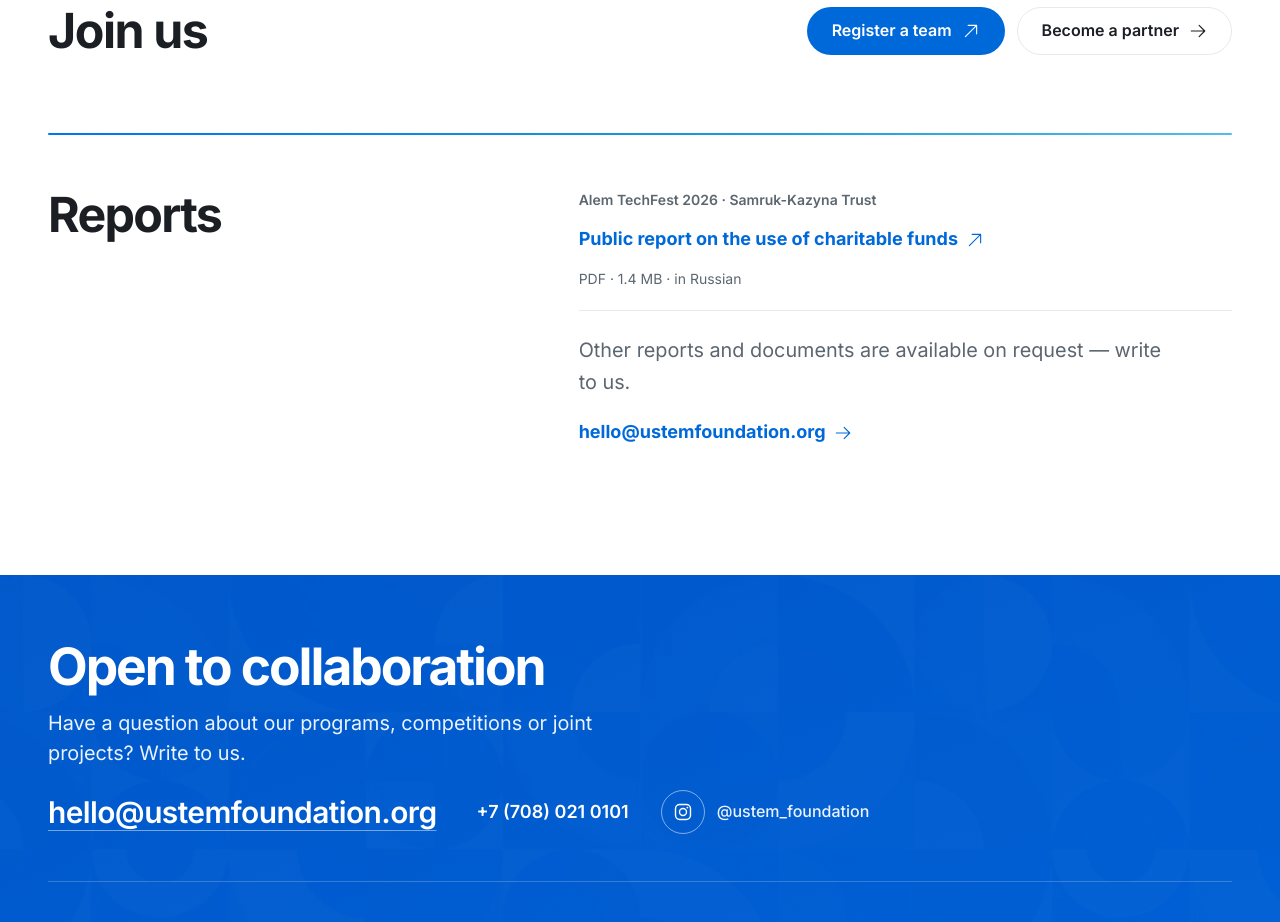
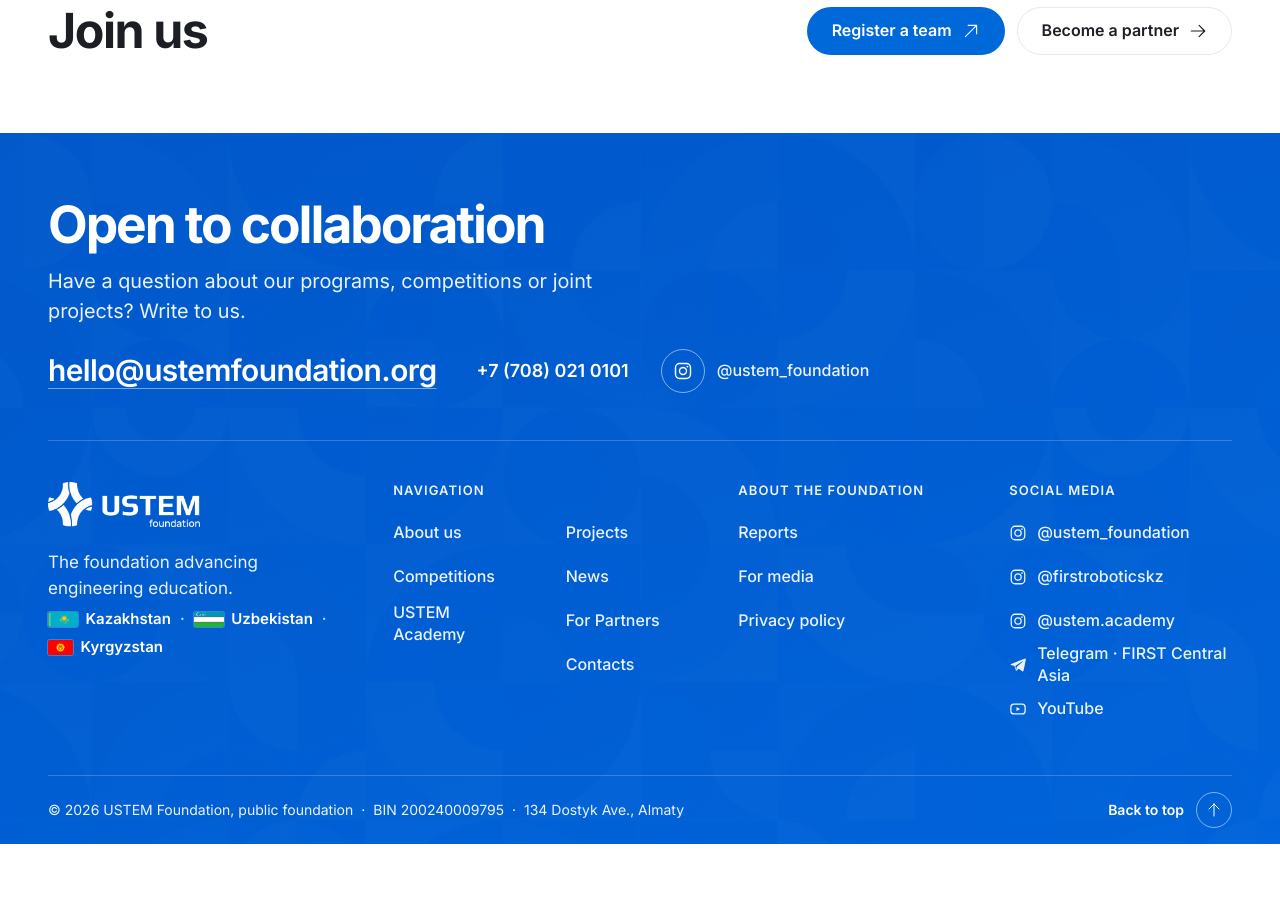
Before and after one commit to tr1fy/ustem-main, a Next.js app: page /en/about in a window 1280 px wide. Shown: the part 4060-4982 px from the top of the page. After the commit the page ends 4904 px from the top, so only its background shows below. Built offline with nearby package versions, Linux system fonts and the light colour scheme.

Commit message:
About: drop the #reports block, the reports now live at the bottom of the home page
Co-Authored-By: Claude Fable 5.1 <noreply@anthropic.com>
Claude-Session: https://claude.ai/code/session_019T7oNCDA1bfJBFUCNnNLHL

```diff
--- a/src/app/[locale]/about/page.tsx
+++ b/src/app/[locale]/about/page.tsx
@@ -18,15 +18,17 @@ import { PageHead, SectionHead } from '../_components/ui'
 import { Reveal } from '../_components/reveal'
 
 /*
- * Біз туралы / О нас — TZ §8.1, brand-guideline layout:
- *   head       — mission beside the Team Kazakhstan photo (rounded mask) with
- *                one partially covered Aral circle behind it
- *   directions — three airy tiles (icon in a tint circle, arrow)
- *   milestones — 2022–2025 timeline from the verified metric + note + source
- *                (not the full ImpactCard: it already lives on / and /partners)
- *   #reports   — reports and documents on request (the footer link target)
- * Not rendered until the foundation supplies the data (TZ §14 item 9):
- * leadership message, team grid and the yearly report PDFs.
+ * Біз туралы / О нас — the site's own style, structured like a large
+ * company's About page (owner's brief of 2026-10-29):
+ *   intro       — title and the mission as a short statement
+ *   facts band  — four figures on the Aral gradient
+ *   directions  — three numbered rows with links
+ *   path        — 2020 → 2022–2025 → 2026
+ *   leadership  — the two co-founders
+ *   team        — photo and a short text
+ *   recognition — Akorda mentions (trustItems) and the ministry orders
+ *   join        — USTEM Connect and the partners page
+ * Reports live at the bottom of the home page (#reports).
  */
 const text = {
   description: words(
@@ -50,27 +52,6 @@ const text = {
     'Негізгі белестер 2022–2025',
     'Ключевые вехи 2022–2025',
     'Milestones 2022–2025'
-  ),
-  reports: [
-    {
-      file: '/docs/public-report-alem-techfest-2026.pdf',
-      meta: words(
-        'Alem TechFest 2026 · КҚ «Samruk-Kazyna Trust»',
-        'Alem TechFest 2026 · КФ «Samruk-Kazyna Trust»',
-        'Alem TechFest 2026 · Samruk-Kazyna Trust'
-      ),
-      title: words(
-        'Қайырымдылық көмегі қаражатының пайдаланылуы туралы жария есеп',
-        'Публичный отчёт об использовании средств благотворительной помощи',
-        'Public report on the use of charitable funds'
-      ),
-      note: words('PDF · 1,4 МБ · орыс тілінде', 'PDF · 1,4 МБ', 'PDF · 1.4 MB · in Russian')
-    }
-  ],
-  reportsText: words(
-    'Басқа есептер мен құжаттар сұрау бойынша беріледі — бізге хат жазыңыз.',
-    'Другие отчёты и документы предоставляются по запросу — напишите нам.',
-    'Other reports and documents are available on request — write to us.'
   ),
   since: words(
     '2020 жылдан бері · More than robots',
@@ -387,33 +368,6 @@ export default function AboutPage({
         </div>
       </section>
 
-      <section id='reports' className='section pg-reports' aria-labelledby='pg-reports-title'>
-        <Reveal className='container pg-reports-inner'>
-          <h2 id='pg-reports-title'>{t(ui.reports)}</h2>
-          <div className='pg-reports-body'>
-            <ul className='pg-reports-list'>
-              {text.reports.map(report => (
-                <li key={report.file}>
-                  <span className='pg-recog-meta'>{t(report.meta)}</span>
-                  <a className='link-arrow' href={report.file} target='_blank' rel='noreferrer'>
-                    {t(report.title)}
-                    <ArrowUpRightIcon aria-hidden='true' />
-                  </a>
-                  <span className='pg-reports-note'>{t(report.note)}</span>
-                </li>
-              ))}
-            </ul>
-            <p>{t(text.reportsText)}</p>
-            <a
-              className='link-arrow'
-              href={`mailto:${site.email}?subject=${encodeURIComponent(t(ui.reports))}`}
-            >
-              {site.email}
-              <ArrowRightIcon aria-hidden='true' />
-            </a>
-          </div>
-        </Reveal>
-      </section>
     </main>
   )
 }
--- a/src/styles/pages.css
+++ b/src/styles/pages.css
@@ -576,41 +576,6 @@
     grid-template-columns: minmax(0, 1fr) auto;
     align-items: center;
     gap: 8px 48px;
-  }
-}
-
-/* ---------- About: #reports ---------- */
-.pg-reports-inner {
-  position: relative;
-  display: grid;
-  gap: 20px 64px;
-  padding-top: 40px;
-}
-.pg-reports-inner::before {
-  content: '';
-  position: absolute;
-  top: 0;
-  left: 0;
-  right: 0;
-  height: 2px;
-  border-radius: 2px;
-  background: var(--aral);
-}
-.pg-reports-body p {
-  max-width: 48ch;
-  font-size: clamp(1.0625rem, 1rem + 0.3vw, 1.25rem);
-  color: var(--muted);
-}
-.pg-reports-body .link-arrow {
-  margin-top: 12px;
-  font-size: 1.125rem;
-  overflow-wrap: anywhere;
-}
-@media (min-width: 1024px) {
-  .pg-reports-inner {
-    grid-template-columns: minmax(0, 5fr) minmax(0, 7fr);
-    align-items: start;
-    padding-top: 56px;
   }
 }
 
@@ -1461,26 +1426,3 @@
     align-items: center;
   }
 }
-
-/* ---------- About: the published reports in #reports ---------- */
-.pg-reports-list {
-  display: grid;
-  gap: 20px;
-  margin: 0 0 24px;
-  padding: 0;
-  list-style: none;
-}
-.pg-reports-list li {
-  display: grid;
-  gap: 6px;
-  padding-bottom: 20px;
-  border-bottom: 1px solid var(--line);
-}
-.pg-reports-list .link-arrow {
-  margin-top: 0;
-  font-size: 1.125rem;
-}
-.pg-reports-note {
-  font-size: var(--fs-small);
-  color: var(--muted);
-}
```
